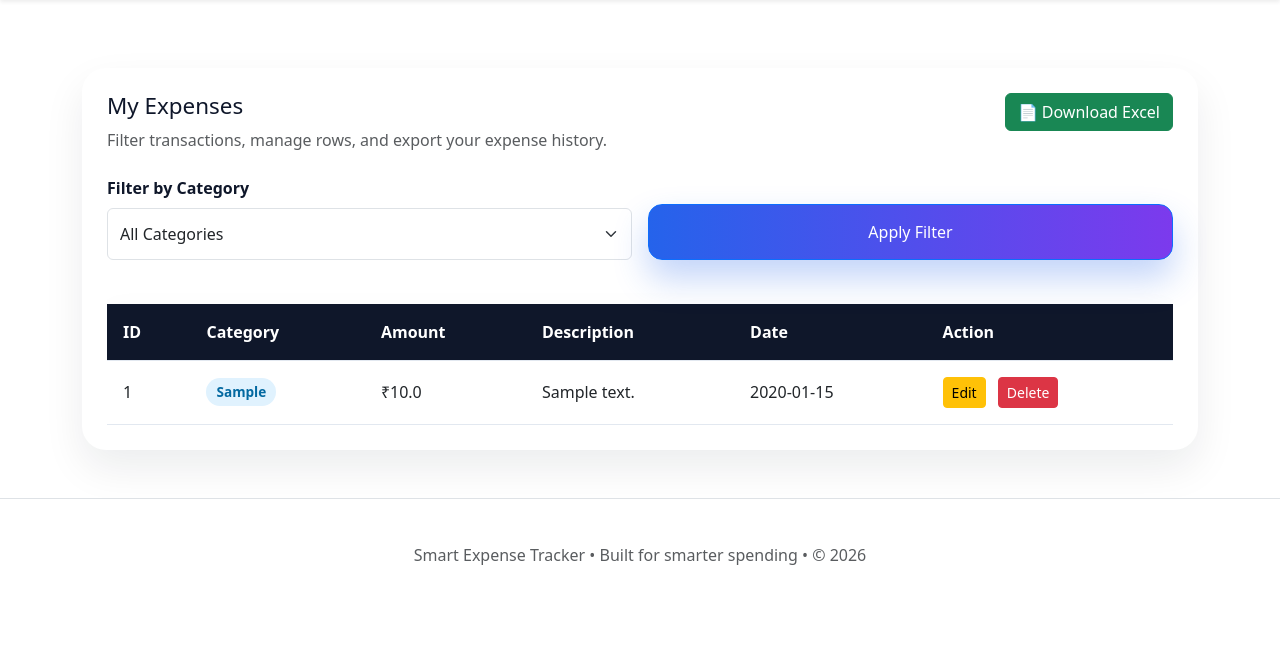
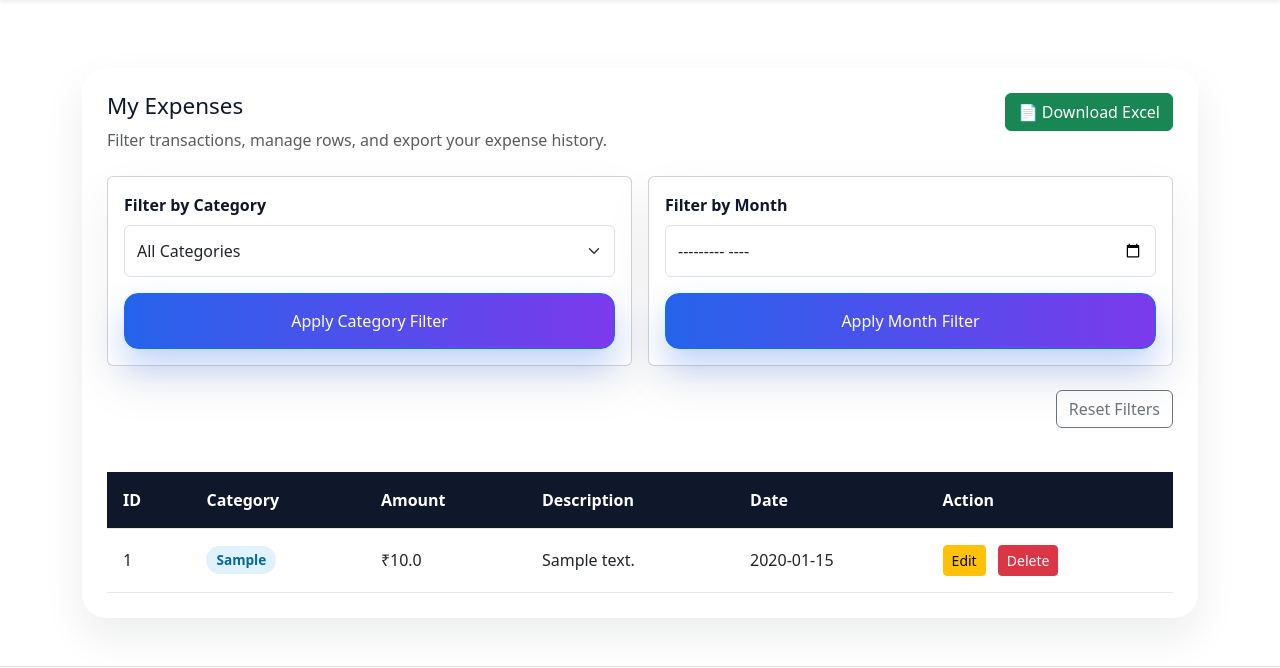
Before and after one commit to borgalli-aishwarya/SmartExpenseTracker, a Flask app: page /view_expenses in a window 1280 px wide. Shown: the part 84-752 px from the top of the page. Before the commit the page ends 649 px from the top, so only its background shows below. Run offline with Flask 3, Linux system fonts and the light colour scheme; the visitor is signed in with stand-in values (Sample User, id 1); tables that the repository leaves empty hold one stand-in row (values such as "Sample post").

Commit message:
Updated the filter feature

```diff
--- a/app.py
+++ b/app.py
@@ -31,7 +31,9 @@ with app.app_context():
     db.create_all()
 
 
+
 # -------------------------------
+
 # Helper Function
 # -------------------------------
 def get_current_user():
@@ -58,10 +60,10 @@ def dashboard():
     if not current_user:
         return redirect(url_for("login"))
 
-    selected_month = request.args.get(
-        "month",
-        datetime.now().strftime("%Y-%m")
-    )
+    selected_month = request.args.get("month")
+
+    if not selected_month:
+        selected_month = datetime.now().strftime("%Y-%m")
 
     year, month = map(int, selected_month.split("-"))
 
@@ -79,7 +81,8 @@ def dashboard():
     )
 
     budget = Budget.query.filter_by(
-        user_id=current_user.id
+        user_id=current_user.id,
+        month=selected_month
     ).first()
 
     budget_amount = budget.budget_amount if budget else 0
@@ -112,6 +115,10 @@ def dashboard():
 
     recent_expenses = (
         Expense.query.filter_by(user_id=current_user.id)
+        .filter(
+            db.extract("year", Expense.date) == year,
+            db.extract("month", Expense.date) == month,
+        )
         .order_by(Expense.id.desc())
         .limit(5)
         .all()
@@ -119,12 +126,20 @@ def dashboard():
 
     highest = (
         Expense.query.filter_by(user_id=current_user.id)
+        .filter(
+            db.extract("year", Expense.date) == year,
+            db.extract("month", Expense.date) == month,
+        )
         .order_by(Expense.amount.desc())
         .first()
     )
 
     lowest = (
         Expense.query.filter_by(user_id=current_user.id)
+        .filter(
+            db.extract("year", Expense.date) == year,
+            db.extract("month", Expense.date) == month,
+        )
         .order_by(Expense.amount.asc())
         .first()
     )
@@ -281,6 +296,7 @@ def set_budget():
         return redirect(url_for("login"))
 
     success_message = None
+    selected_month = datetime.now().strftime("%Y-%m")
 
     if request.method == "POST":
 
@@ -289,24 +305,21 @@ def set_budget():
         )
 
         month = request.form["month"]
+        selected_month = month
 
         budget = Budget.query.filter_by(
-            user_id=current_user.id
+            user_id=current_user.id,
+            month=month
         ).first()
 
         if budget:
-
             budget.budget_amount = budget_amount
-            budget.month = month
-
         else:
-
             budget = Budget(
                 budget_amount=budget_amount,
                 month=month,
                 user_id=current_user.id
             )
-
             db.session.add(budget)
 
         db.session.commit()
@@ -315,7 +328,8 @@ def set_budget():
 
     return render_template(
         "set_budget.html",
-        success_message=success_message
+        success_message=success_message,
+        selected_month=selected_month
     )
 
 
@@ -363,11 +377,19 @@ def view_expenses():
         return redirect(url_for("login"))
 
     selected_category = request.args.get("category", "")
+    selected_month = request.args.get("month", "")
 
     query = Expense.query.filter_by(user_id=current_user.id)
 
-    if selected_category and selected_category != "All":
+    if selected_category:
         query = query.filter_by(category=selected_category)
+
+    if selected_month:
+        year, month = map(int, selected_month.split("-"))
+        query = query.filter(
+            db.extract("year", Expense.date) == year,
+            db.extract("month", Expense.date) == month,
+        )
 
     expenses = query.all()
 
@@ -384,7 +406,8 @@ def view_expenses():
         "view_expenses.html",
         expenses=expenses,
         categories=categories,
-        selected_category=selected_category
+        selected_category=selected_category,
+        selected_month=selected_month
     )
 
 
@@ -507,24 +530,25 @@ def export_excel():
 @app.route("/charts")
 def charts():
 
+
     current_user = get_current_user()
 
     if not current_user:
         return redirect(url_for("login"))
 
-    selected_month = request.args.get(
-        "month",
-        datetime.now().strftime("%Y-%m")
-    )
+    selected_month = request.args.get("month", "")
 
-    year = int(selected_month.split("-")[0])
-    month = int(selected_month.split("-")[1])
+    if selected_month:
+        year, month = map(int, selected_month.split("-"))
+        expenses_query = Expense.query.filter(
+            Expense.user_id == current_user.id,
+            db.extract("year", Expense.date) == year,
+            db.extract("month", Expense.date) == month,
+        )
+    else:
+        expenses_query = Expense.query.filter_by(user_id=current_user.id)
 
-    expenses = Expense.query.filter(
-        Expense.user_id == current_user.id,
-        db.extract("year", Expense.date) == year,
-        db.extract("month", Expense.date) == month
-    ).all()
+    expenses = expenses_query.all()
 
     total_expenses = sum(
         expense.amount
@@ -554,6 +578,40 @@ def charts():
         df = pd.DataFrame(
             [{"category": "No Data", "amount": 1, "date": pd.Timestamp.today()}]
         )
+
+    # Monthly trend chart for the last 12 months
+    now = datetime.now()
+    month_keys = []
+    for i in range(11, -1, -1):
+        d = (now.replace(day=1) - pd.DateOffset(months=i)).to_pydatetime()
+        month_keys.append(d.strftime("%Y-%m"))
+
+    monthly_totals = []
+    for key in month_keys:
+        y, m = map(int, key.split("-"))
+        total = (
+            Expense.query.with_entities(db.func.sum(Expense.amount))
+            .filter_by(user_id=current_user.id)
+            .filter(
+                db.extract("year", Expense.date) == y,
+                db.extract("month", Expense.date) == m,
+            )
+            .scalar()
+            or 0
+        )
+        monthly_totals.append(float(total))
+
+    plt.figure(figsize=(10, 5))
+    plt.plot(month_keys, monthly_totals, marker="o", color="#4f46e5")
+    plt.title("Monthly Total Expenses (Last 12 Months)")
+    plt.xlabel("Month")
+    plt.ylabel("Amount")
+    plt.xticks(rotation=45, ha="right")
+    plt.grid(True, linestyle="--", alpha=0.3)
+    plt.tight_layout()
+    monthly_line_path = "static/chart_monthly_line.png"
+    plt.savefig(monthly_line_path, transparent=False)
+    plt.close()
 
     category_totals = df.groupby("category")["amount"].sum().sort_values(ascending=False)
     category_counts = df["category"].value_counts().sort_values(ascending=False)
@@ -631,6 +689,69 @@ def charts():
         average_expense=int(df['amount'].mean() if not df.empty else 0),
         top_category=category_totals.idxmax() if not category_totals.empty else None,
         selected_month=selected_month,
+        monthly_line_chart=monthly_line_path,
+    )
+
+
+# Monthly charts
+@app.route("/monthly_charts")
+def monthly_charts():
+    current_user = get_current_user()
+
+    if not current_user:
+        return redirect(url_for("login"))
+
+    selected_range = int(request.args.get("months", 12))
+    selected_range = max(1, min(selected_range, 24))
+
+    # Build list of months (oldest -> newest) in YYYY-MM format
+    now = datetime.now()
+    month_keys = []
+    for i in range(selected_range - 1, -1, -1):
+        d = (now.replace(day=1) - pd.DateOffset(months=i)).to_pydatetime()
+        month_keys.append(d.strftime("%Y-%m"))
+
+    monthly_totals = []
+    for key in month_keys:
+        y, m = map(int, key.split("-"))
+        total = (
+            Expense.query.with_entities(db.func.sum(Expense.amount))
+            .filter_by(user_id=current_user.id)
+            .filter(
+                db.extract("year", Expense.date) == y,
+                db.extract("month", Expense.date) == m,
+            )
+            .scalar()
+            or 0
+        )
+        monthly_totals.append(float(total))
+
+    # Line chart: monthly total expenses
+    plt.figure(figsize=(10, 5))
+    plt.plot(month_keys, monthly_totals, marker="o", color="#4f46e5")
+    plt.title(f"Monthly Total Expenses (Last {selected_range} Months)")
+    plt.xlabel("Month")
+    plt.ylabel("Amount")
+    plt.xticks(rotation=45, ha="right")
+    plt.grid(True, linestyle="--", alpha=0.3)
+    plt.tight_layout()
+
+    monthly_line_path = "static/chart_monthly_line.png"
+    plt.savefig(monthly_line_path, transparent=False)
+    plt.close()
+
+    return render_template(
+        "charts.html",
+        pie_chart="static/chart_pie.png",
+        bar_chart="static/chart_bar.png",
+        third_chart=monthly_line_path,
+        third_title=f"Monthly Total Expenses (Last {selected_range} Months)",
+        total_expenses=0,
+        category_count=0,
+        average_expense=0,
+        top_category=None,
+        selected_month=datetime.now().strftime("%Y-%m"),
+        monthly_line_chart=monthly_line_path,
     )
 
 
--- a/static/css/style.css
+++ b/static/css/style.css
@@ -661,6 +661,19 @@ nav.navbar .nav-link:hover{
     padding:25px;
 }
 
+.filter-card{
+    border: 1px solid rgba(15, 23, 42, 0.08);
+    border-radius: 24px;
+    background: #ffffff;
+    box-shadow: 0 20px 50px rgba(15, 23, 42, 0.06);
+    transition: transform 0.2s ease, box-shadow 0.2s ease;
+}
+
+.filter-card:hover{
+    transform: translateY(-3px);
+    box-shadow: 0 24px 60px rgba(15, 23, 42, 0.10);
+}
+
 .table-card-header{
     display:flex;
     justify-content:space-between;
--- a/templates/home.html
+++ b/templates/home.html
@@ -30,4 +30,6 @@
     </div>
 </section>
 
+
+
 {% endblock %}
--- a/templates/view_expenses.html
+++ b/templates/view_expenses.html
@@ -11,8 +11,10 @@
         <a href="/export_excel" class="btn btn-success">📄 Download Excel</a>
     </div>
 
-    <form method="GET" action="/view_expenses" class="row g-3 mb-4">
+    <div class="row g-3 mb-4">
         <div class="col-md-6">
+            <form method="GET" action="/view_expenses" class="filter-card card p-3 h-100">
+                <div class="mb-3">
                     <label class="form-label" for="category">Filter by Category</label>
                     <select id="category" name="category" class="form-select">
                         <option value="" {% if not selected_category %}selected{% endif %}>All Categories</option>
@@ -21,10 +23,24 @@
                         {% endfor %}
                     </select>
                 </div>
-        <div class="col-md-6 d-flex align-items-end">
-            <button type="submit" class="btn btn-primary w-100">Apply Filter</button>
+                <button type="submit" class="btn btn-primary w-100">Apply Category Filter</button>
+            </form>
         </div>
+        <div class="col-md-6">
+            <form method="GET" action="/view_expenses" class="filter-card card p-3 h-100">
+                <div class="mb-3">
+                    <label class="form-label" for="month">Filter by Month</label>
+                    <input id="month" type="month" name="month" class="form-control" value="{{ selected_month }}" />
+                </div>
+                <button type="submit" class="btn btn-primary w-100">Apply Month Filter</button>
             </form>
+        </div>
+    </div>
+    <div class="row mb-4">
+        <div class="col-12 text-end">
+            <a href="/view_expenses" class="btn btn-outline-secondary">Reset Filters</a>
+        </div>
+    </div>
 
     <div class="table-responsive">
         <table class="expense-table mb-0">
```
Also changed, not shown: TODO.md (added, +7 -0 lines), models.py (+3 -11 lines), templates/charts.html (+16 -0 lines), templates/dashboard.html (+7 -16 lines), templates/set_budget.html (+3 -17 lines), static/chart_bar.png, static/chart_line.png, static/chart_monthly_line.png (added), static/chart_pie.png. Lines whose indentation alone changed are shown as unchanged.
